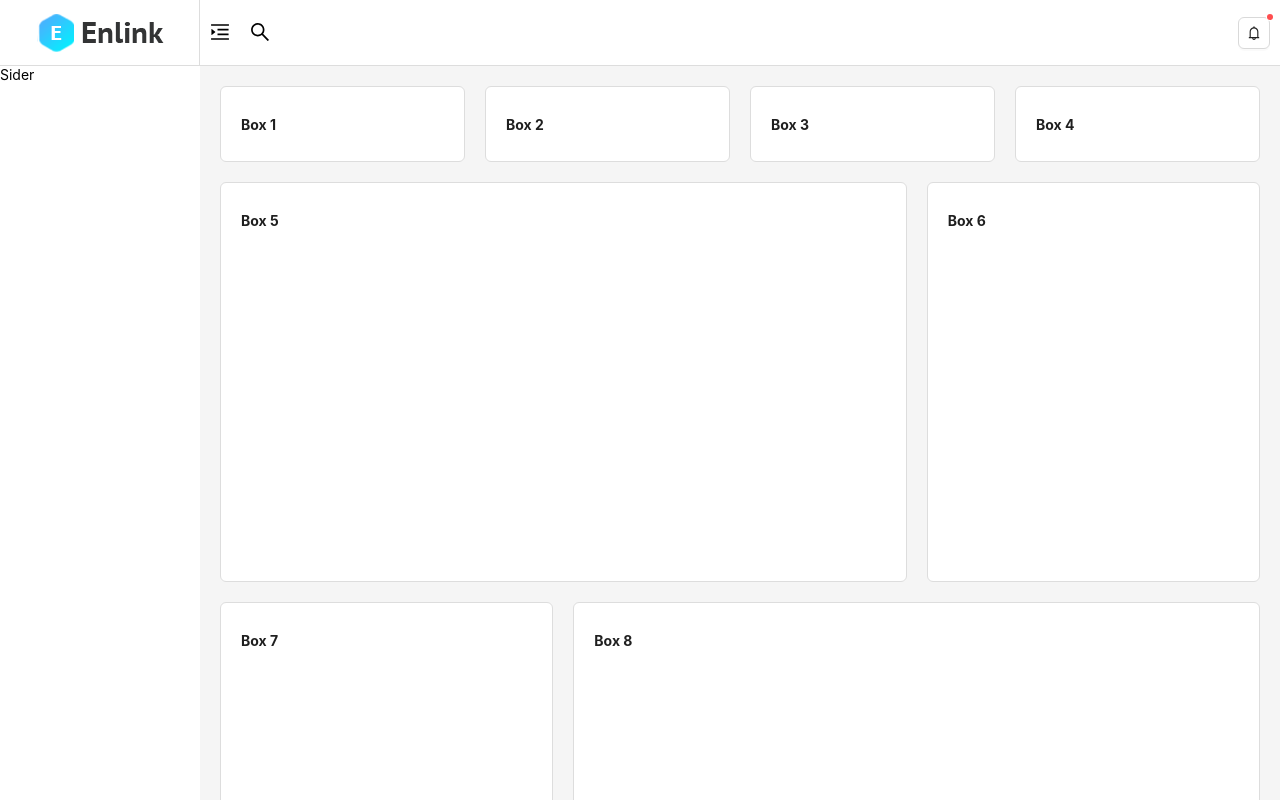
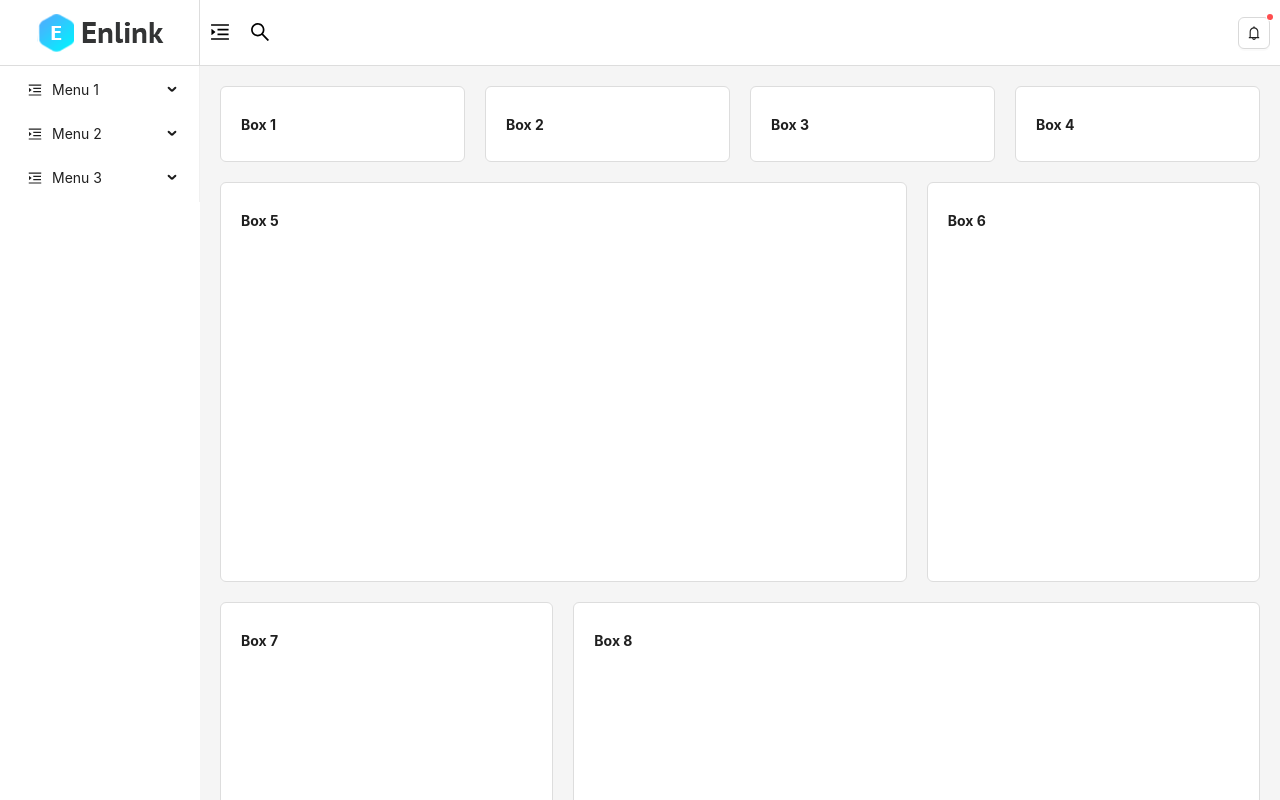
Before and after one commit to PhamDacQuan294/Ant-Design, a React (Create React App) app: page / in a window 1280 px wide. Shown: the top 800 px of the page. Built offline with nearby package versions, Linux system fonts and the light colour scheme.

Commit message:
MenuSider (1)

```diff
--- a/package.json
+++ b/package.json
@@ -10,6 +10,7 @@
     "antd": "^5.27.3",
     "react": "^19.1.1",
     "react-dom": "^19.1.1",
+    "react-router-dom": "^7.8.2",
     "react-scripts": "5.0.1",
     "web-vitals": "^2.1.4"
   },
--- /dev/null
+++ b/src/components/MenuSider/index.js
@@ -0,0 +1,75 @@
+import { Menu } from "antd";
+import { MenuUnfoldOutlined } from "@ant-design/icons";
+
+function MenuSider() {
+  const items = [
+    {
+      label: "Menu 1",
+      icon: <MenuUnfoldOutlined />,
+      key: "menu-1",
+      children: [
+        {
+          label: "Menu 1 - 1",
+          key: "menu-1-1",
+        },
+        {
+          label: "Menu 1 - 2",
+          key: "menu-1-2",
+        },
+        {
+          label: "Menu 1 - 3",
+          key: "menu-1-3",
+        }
+      ]
+    },
+    {
+      label: "Menu 2",
+      icon: <MenuUnfoldOutlined />,
+      key: "menu-2",
+      children: [
+        {
+          label: "Menu 2 - 1",
+          key: "menu-2-1",
+        },
+        {
+          label: "Menu 2 - 2",
+          key: "menu-2-2",
+        },
+        {
+          label: "Menu 2 - 3",
+          key: "menu-2-3",
+        }
+      ]
+    },
+    {
+      label: "Menu 3",
+      icon: <MenuUnfoldOutlined />,
+      key: "menu-3",
+      children: [
+        {
+          label: "Menu 3 - 1",
+          key: "menu-3-1",
+        },
+        {
+          label: "Menu 3 - 2",
+          key: "menu-3-2",
+        },
+        {
+          label: "Menu 3 - 3",
+          key: "menu-3-3",
+        }
+      ]
+    },
+  ];
+
+  return (
+    <>
+       <Menu
+        mode="inline"
+        items={items}
+      />
+    </>
+  )
+}
+
+export default MenuSider;
--- a/src/layout/LayoutDefault/index.js
+++ b/src/layout/LayoutDefault/index.js
@@ -6,6 +6,7 @@
 import { MenuUnfoldOutlined, SearchOutlined} from "@ant-design/icons";
 import { useState } from "react";
 import Notify from "../../components/Notify";
+import MenuSider from "../../components/MenuSider";
 
 const { Sider, Content } = Layout;
 
@@ -39,7 +40,7 @@
         <Layout>
 
           <Sider className="sider" collapsed={collapsed} theme="light">
-            Sider
+            <MenuSider />
           </Sider>
 
           <Content className="content">
```
Also changed, not shown: 1 other file (tests, documents, lock files or other folders).
